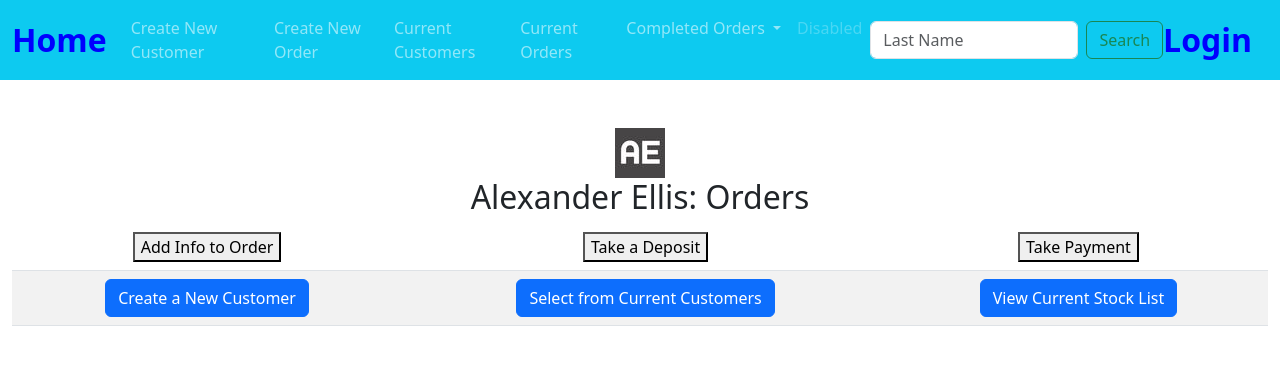
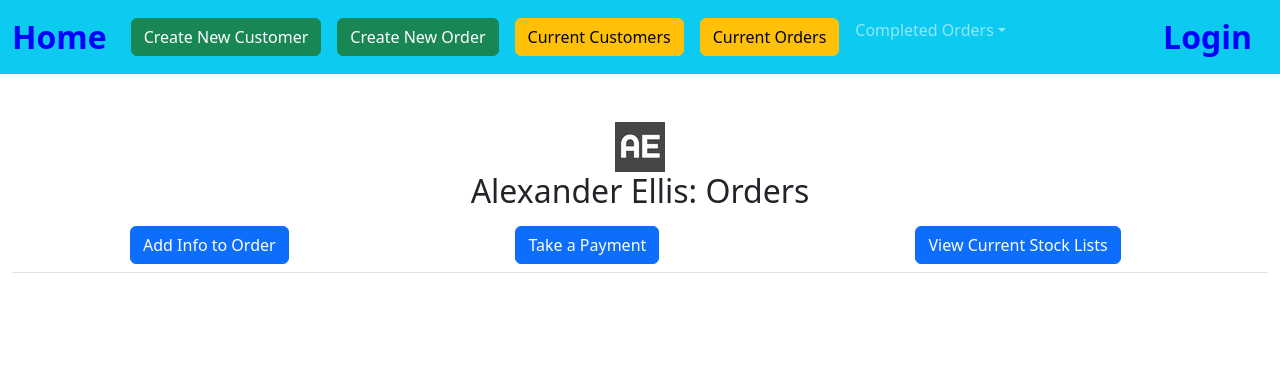
Before and after one commit to matthewellwood/project-4, a Flask app: page /home in a window 1280 px wide. Shown: the top 365 px of the page. Run offline with Flask 3, Linux system fonts and the light colour scheme; some libraries are stand-ins or nearby versions.

Commit message:
orders working correctly

```diff
--- a/app.py
+++ b/app.py
@@ -95,8 +95,8 @@ def open_orders():
             amount_paid = (row["amount_paid"])
             total_cost = (row["total_cost"])
             deposit = (row["deposit"])
-            bal = total_cost - deposit
-            balance = bal - amount_paid
+            #bal = total_cost - deposit
+            balance = total_cost - deposit- amount_paid
             db.execute("UPDATE orders SET balance = (?) WHERE order_id = (?);", balance, order_id)
         finals = db.execute("select current_order.order_number, current_order.amount_paid, orders.staff_member, orders.cust_id, balance, first_name, last_name, order_id,orders.order_date, orders.deposit, completion, orders.delivery_date, balance, total_cost from orders JOIN customers on orders.cust_id = customers.id JOIN current_order ON current_order.order_number = orders.order_id GROUP BY order_id;")
         return render_template("open_orders.html", ord_detail = finals)
@@ -159,15 +159,11 @@ def add_to_order():
         current = db.execute("SELECT * FROM current_order JOIN stock ON current_order.item_id = stock.item_id WHERE order_number = (?);", order_no)
         tot = float(0.00)
         for row in current:
-            if (row["amount_paid"]) == "None":
-                db.execute(~"INSERT INTO current_order (amount_paid) VALUES (?);", 0)
-           # else:
-            #    db.execute(~"INSERT INTO current_order (amount_paid) VALUES (?);", amount_paid)
             sell = float(row["selling_price"])
-            quant = float(quantity)
-            total = float(quant * sell)
-            tot += float(total)
-            line_tot = row["selling_price"] * row["Quantity"]
+            quant = int(quantity)
+            total = (quant * sell)
+            tot += (total)
+            line_tot = (quant * sell)
             order_cost += line_tot
             db.execute("UPDATE current_order SET total_cost = (?) WHERE order_number = (?);", order_cost, order_no)
         return render_template("current_order.html",current = current,order_number = order_no, total_cost = order_cost)
@@ -184,8 +180,7 @@ def save_current():
         total_order_cost = request.form.get("total_cost")
         current = db.execute ("SELECT current_order.item_id, stock.selling_price, current_order.Quantity FROM current_order JOIN orders on current_order.order_number = orders.order_id JOIN stock ON current_order.item_id = stock.item_id;")
         tot = float(0.00)
-        db.execute("UPDATE orders SET balance = (?) WHERE order_no =(?);", total_order_cost, order_no)
-        #ord_detail = db.execute("select orders.staff_member, orders.cust_id, last_name, order_id,orders.order_date, orders.deposit, completion, orders.delivery_date, balance, total_cost from orders JOIN customers on orders.cust_id = customers.id JOIN current_order ON current_order.order_number = orders.order_id GROUP BY order_id;")
+        db.execute("UPDATE orders SET balance = (?) WHERE order_id =(?);", total_order_cost, order_no)
         totals=db.execute("select order_number, SUM(amount_paid) AS tot_paid FROM payments WHERE order_number = (?);", order_no)
         for row in totals:
             total_paid = (row["tot_paid"])
@@ -238,7 +233,7 @@ def customer_order():
         order_date = request.form.get("order_date")
         deposit = request.form.get("deposit_taken")
         deposit = float(deposit)
-        db.execute("INSERT INTO orders(cust_id, staff_member, order_date, deposit) VALUES (?, ?, ?, ?);", customer_id,  staff_member, order_date, deposit)
+        db.execute("INSERT INTO orders(cust_id, staff_member, order_date, deposit, amount_paid) VALUES (?, ?, ?, ?, 0);", customer_id,  staff_member, order_date, deposit)
         order_info = db.execute("SELECT * FROM orders order by order_id desc limit 1;")
         for row in order_info:
             last_elem = row["order_id"]
--- a/static/styles.css
+++ b/static/styles.css
@@ -4,20 +4,23 @@ nav .navbar-brand
     font-size: xx-large;
     color: #0000ff;
     font-weight: bold;
-
 }
 
-nav .navbar-brand .green
+nav .navbar-brand.green
 {
     color: #00ff1e;
 }
 
+nav .navbar-brand.black
+{
+    color: #0c0d0c;
+}
 /* Colors for brand */
 nav .navbar-brand .blue
 {
     color: #537fbe;
 }
-nav .navbar-brand .red
+nav.navbar-brand.red
 {
     color: #ea433b;
 }
--- a/templates/current_order.html
+++ b/templates/current_order.html
@@ -36,7 +36,6 @@ Current Order
                     <th class="text-start">Description</th>
                     <th class="text-start">Cost Each</th>
                     <th class="text-start">Total Line Cost</th>
-
                 </tr>
             </thead>
             <tbody>
@@ -47,7 +46,6 @@ Current Order
                     <td class="text-start">{{ row["Description"] }}</td>
                     <td class="text-start">{{ row["selling_price"] | GBP }}</td>
                     <td class="text-start">{{ (row["Quantity"] * row["selling_price"]) | GBP }}</td>
-
                 </tr>
                 {% endfor %}
     </tbody>
--- a/templates/customer_order.html
+++ b/templates/customer_order.html
@@ -8,7 +8,7 @@ Customer Order
 <form action="/customer_order" method="POST">
     <div class ="mb-3">
         {% for row in detail %}
-            <td><input placeholder = "Customer Name" name="customer_id" VALUE="{{ customer_id }}" type="text"></td>
+            <td><input placeholder = "Customer Name" name="customer_id" VALUE="{{ customer_id }}" type="hidden"></td>
         {% endfor %}
         <input autocomplete="off" autofocus class="form-control mx-auto w-auto" name="staff_member" placeholder="Order Taken By" type="text">
         <input autocomplete="off" autofocus class="form-control mx-auto w-auto" name="order_date" placeholder="Order Date" type="text">
--- a/templates/home.html
+++ b/templates/home.html
@@ -8,41 +8,22 @@ Main Screen
 <img src= "{{ url_for('static',filename='logo.jpg') }}">
 
 <div class="section">
-
-
     <h2>Alexander Ellis: Orders</h2>
-
-    <table class="table table-striped">
-        <thead>
-            <tr>
+    <table class="table">
+        <tbody>
+            <tr class="danger">
                 <form action="/open_orders">
-                    <td><button class="btn-primary" type="submit">Add Info to Order</button></td>
-                    <td><button class="btn-primary" type="submit">Take a Deposit</button></td>
+                    <td><button class="btn btn-primary" type="submit">Add Info to Order</button></td>
                 </form>
                 <form action="/payments">
-                    <td><button class="btn-primary" type="submit">Take Payment</button></td>
+                    <td><button class="btn btn-primary" type="submit">Take a Payment</button></td>
+                </form>
+                <form action="/stock_list">
+                    <td><button class="btn btn-primary" type="submit">View Current Stock Lists</button></td>
                 </form>
             </tr>
-        </thead>
-        <tbody>
-                <tr>
-                    <form action="/new_customer">
-                        <td><button class="btn btn-primary" type="submit">Create a New Customer</button></td>
-                    </form>
-                    <form action="/list_of_customers">
-                        <td><button class="btn btn-primary" type="submit">Select from Current Customers</button></td>
-                    </form>
-                    <form action="/stock_list">
-                        <td><button class="btn btn-primary" type="submit">View Current Stock List</button></td>
-                    </form>
-                </tr>
-
         </tbody>
-
-        <tfoot>
-
-        </tfoot>
     </table>
 </div>
-</div>
+
 {% endblock %}
--- a/templates/layout.html
+++ b/templates/layout.html
@@ -19,18 +19,15 @@
             <div class="collapse navbar-collapse" id="navbarSupportedContent">
                 <ul class="navbar-nav me-auto mb-2 mb-lg-0">
                   <li class="nav-item">
-                    <li class="nav-item"><a class="nav-link" href="/new_customer">Create New Customer</a></li>
-                    <li class="nav-item"><a class="nav-link" href="/choose_customer">Create New Order</a></li>
+                    <li class="nav-link"><a button type="button" class="btn btn-success" href="/new_customer">Create New Customer</a></li>
+                    <li class="nav-link"><a button type="button" class="btn btn-success" href="/choose_customer">Create New Order</a></li>
                 </li>
                 <li class="nav-item">
-                  <li class="nav-item"><a class="nav-link" href="/list_of_customers">Current Customers</a></li>
-
-                  <a class="nav-link" href="/open_orders">Current Orders</a>
+                  <li class="nav-link"><a button type="button" class="btn btn-warning" href="/list_of_customers">Current Customers</a></li>
+                  <li class="nav-link"><a button type="button" class="btn btn-warning" href="/open_orders">Current Orders</a>
                 </li>
                 <li class="nav-item dropdown">
-                    <a class="nav-link dropdown-toggle" href="#" role="button" data-bs-toggle="dropdown" aria-expanded="false">
-                    Completed Orders
-                    </a>
+                    <a class="nav-link dropdown-toggle" href="#" role="button" data-bs-toggle="dropdown" aria-expanded="false">Completed Orders</a>
                     <ul class="dropdown-menu">
                     <li><a class="dropdown-item" href="#">Delivery</a></li>
                     <li><a class="dropdown-item" href="#">Collection</a></li>
@@ -38,14 +35,7 @@
                     <li><a class="dropdown-item" href="#">Collected</a></li>
                     </ul>
                 </li>
-                <li class="nav-item">
-                    <a class="nav-link disabled">Disabled</a>
-                </li>
                 </ul>
-                <form class="d-flex" role="search">
-                <input class="form-control me-2" type="search" placeholder="Last Name" aria-label="Search">
-                <button class="btn btn-outline-success" type="submit">Search</button>
-                </form>
             </div>
             <a class="navbar-brand" href="/">Login</a>
           <button class="navbar-toggler" type="button" data-bs-toggle="collapse" data-bs-target="#navbarSupportedContent" aria-controls="navbarSupportedContent" aria-expanded="false" aria-label="Toggle navigation">
--- a/templates/open_orders.html
+++ b/templates/open_orders.html
@@ -38,7 +38,8 @@ Current Orders
                 <td class="text-start">{{ row["total_cost"] |GBP }}</td>
                 <td class="text-start">{{ row["deposit"] |GBP }}</td>
                 <td class="text-start">{{ row["amount_paid"] |GBP }}</td>
-                <td class="text-start">{{ row["balance"] |GBP }}</td>
+                <td class="text-start">{{ (row["total_cost"] - row["deposit"] - row["amount_paid"]) |GBP}}</td>
+
 
                 <form action="/pay" method="POST">
                     <td><input type="hidden" name="order_no" VALUE="{{ row['order_id'] }}"><button class="btn btn-primary" type="submit">Pay</button></td>
```
Also changed, not shown: other parts of static/styles.css (+3 -3 lines), templates/list_of_customers.html (+4 -7 lines), aepricelist.db.
